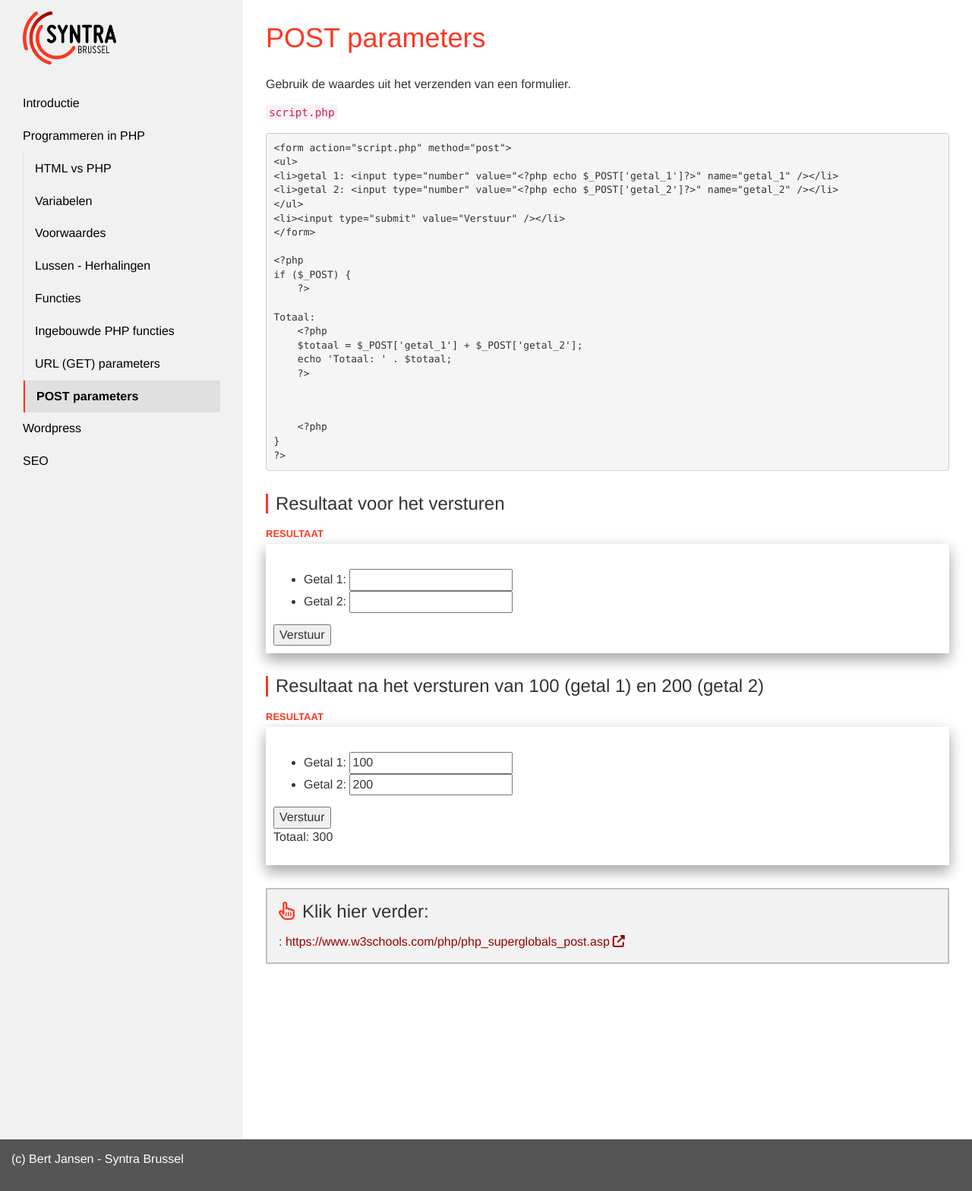
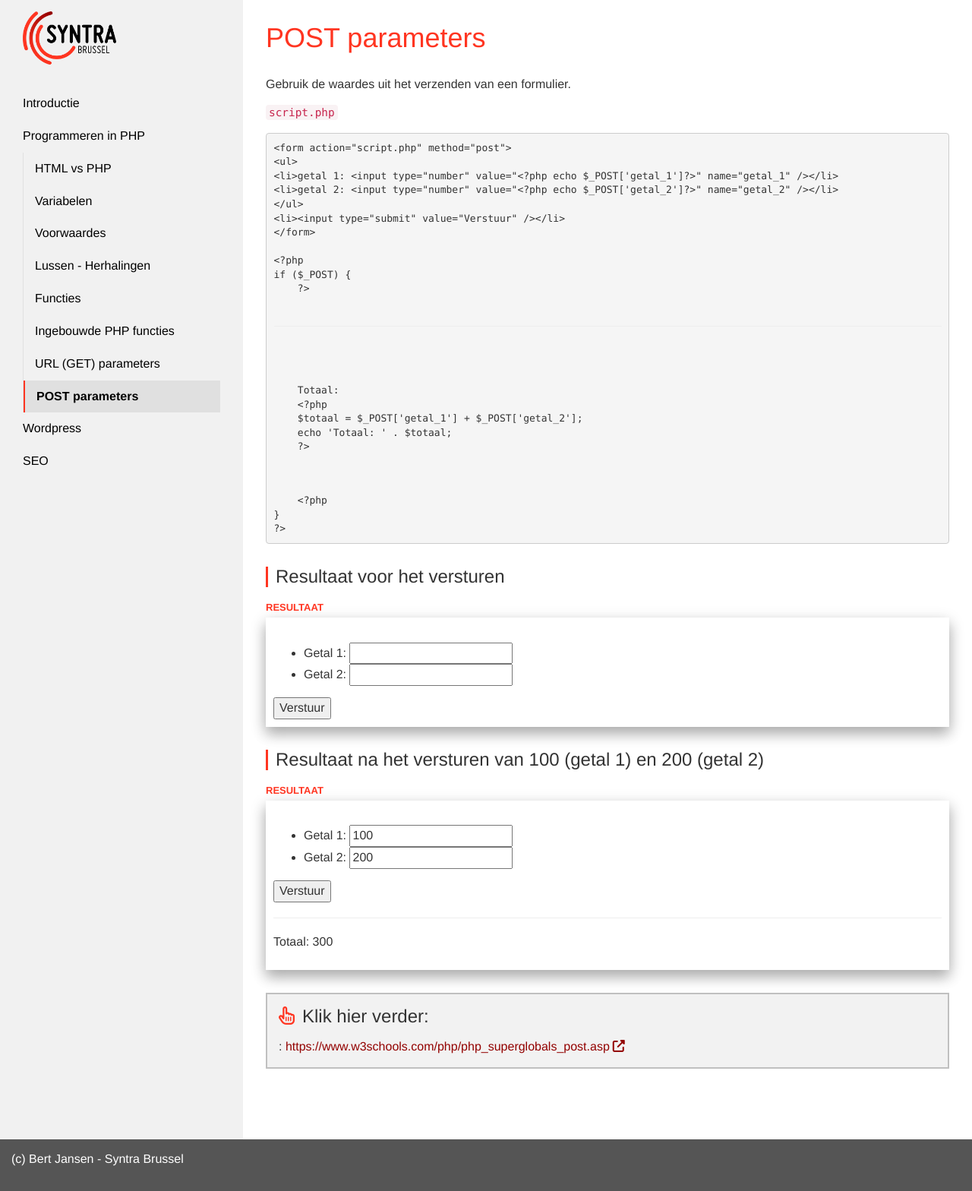
Before and after one commit to Syntra-Brussel/dynamische-webtechnieken, a Jekyll site: the page built from programmeren/post-parameters.md, in a window 1280 px wide. Shown: the whole page at 76% size. Built offline with Jekyll 4.4.1, drawn with Linux system fonts in a browser that asks for light colours; nearby versions of some CDN libraries; a script that is not in the unit is left out.

Commit message:
Update post-parameters.md

```diff
--- a/programmeren/post-parameters.md
+++ b/programmeren/post-parameters.md
@@ -21,7 +21,9 @@ Gebruik de waardes uit het verzenden van een formulier.
 &lt;?php
 if ($_POST) {
     ?&gt;
-    <p>Totaal:
+    <hr />
+    <p>
+    Totaal:
     &lt;?php
     $totaal = $_POST['getal_1'] + $_POST['getal_2'];
     echo 'Totaal: ' . $totaal;
@@ -52,5 +54,6 @@ if ($_POST) {
     </ul>
     <input type="submit" value="Verstuur" />
     </form>
+    <hr />
     <p>Totaal: 300</p>
 </div>
```
